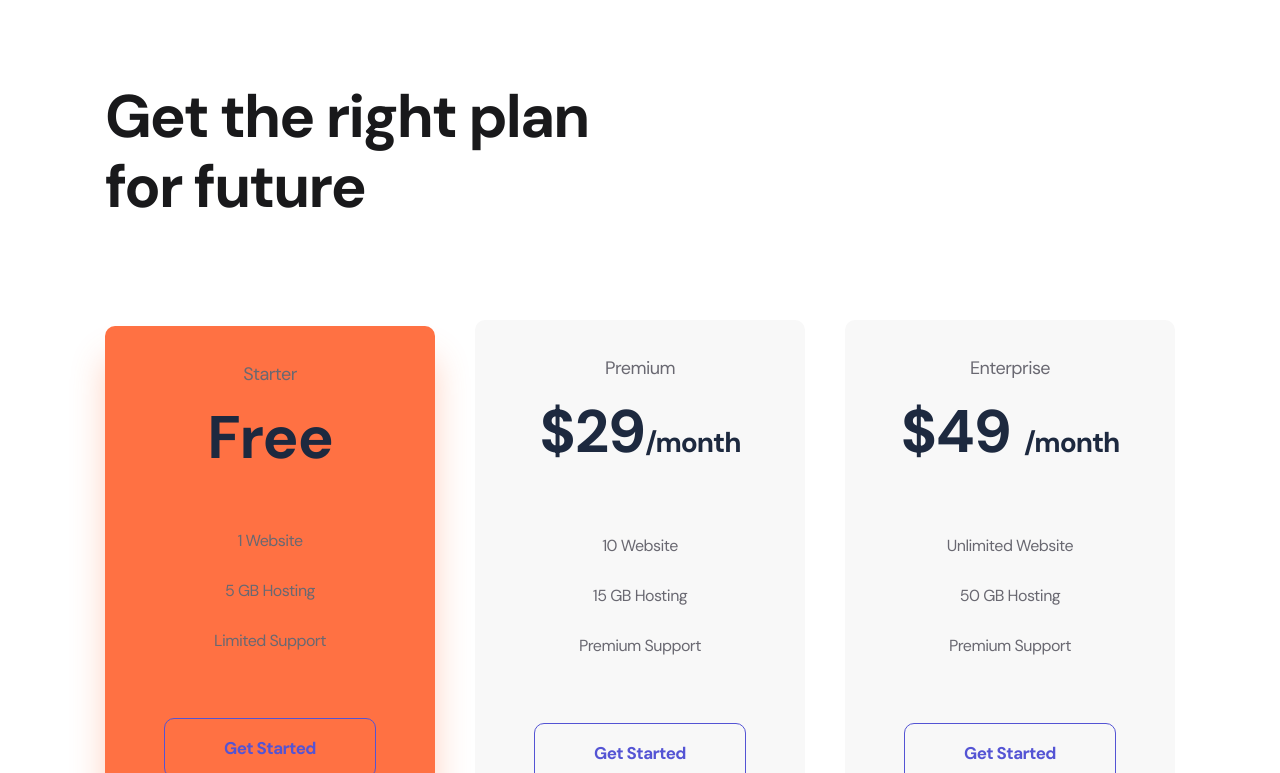
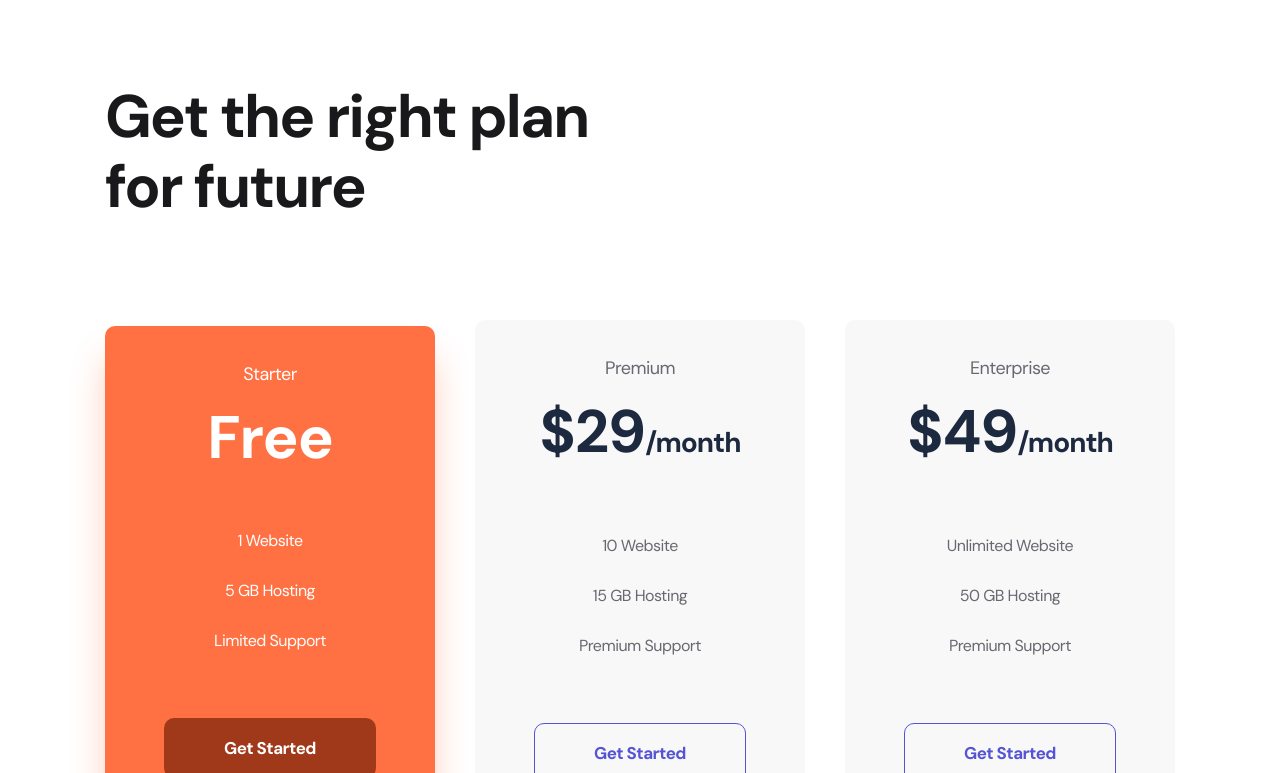
Before and after one commit to htmlcss-yushkevych/LogoIpsum, a plain HTML site: page index.html in a window 1280 px wide. In both pictures the pointer is over the element "Starter". Shown: the part 1344-2117 px from the top of the page. Drawn offline with Linux system fonts and the light colour scheme.

Commit message:
Pricing block edited

```diff
--- a/index.html
+++ b/index.html
@@ -75,7 +75,9 @@
             <li class="pricing__service">5 GB Hosting</li>
             <li class="pricing__service">Limited Support</li>
           </ul>
-          <button class="button button__transparent">Get Started</button>
+          <button class="button button__transparent button__tariff">
+            Get Started
+          </button>
         </div>
         <div class="pricing__tariff">
           <p class="pricing__tariff-name">Premium</p>
@@ -87,12 +89,14 @@
             <li class="pricing__service">15 GB Hosting</li>
             <li class="pricing__service">Premium Support</li>
           </ul>
-          <button class="button button__transparent">Get Started</button>
+          <button class="button button__transparent button__tariff">
+            Get Started
+          </button>
         </div>
         <div class="pricing__tariff">
           <p class="pricing__tariff-name">Enterprise</p>
           <p class="pricing__tariff-price">
-            $49 <span class="pricing__tariff-period">/month</span>
+            $49<span class="pricing__tariff-period">/month</span>
           </p>
           <ul class="pricing__services">
             <li class="pricing__service">Unlimited Website</li>
--- a/style/style.css
+++ b/style/style.css
@@ -164,7 +164,16 @@ input[type="email"] {
   box-shadow: 0px 32px 34px rgba(255, 112, 59, 0.317827);
   color: rgba(255, 255, 255, 0.7);
 }
-
+.pricing__tariff:hover .pricing__tariff-name,
+.pricing__tariff:hover .pricing__tariff-price,
+.pricing__tariff:hover .pricing__services {
+  color: #fff;
+}
+.pricing__tariff:hover .button__tariff {
+  background: #9f3919;
+  color: #ffffff;
+  border: none;
+}
 .pricing__tariff-name {
   font-size: 18px;
   line-height: 28px;
```
